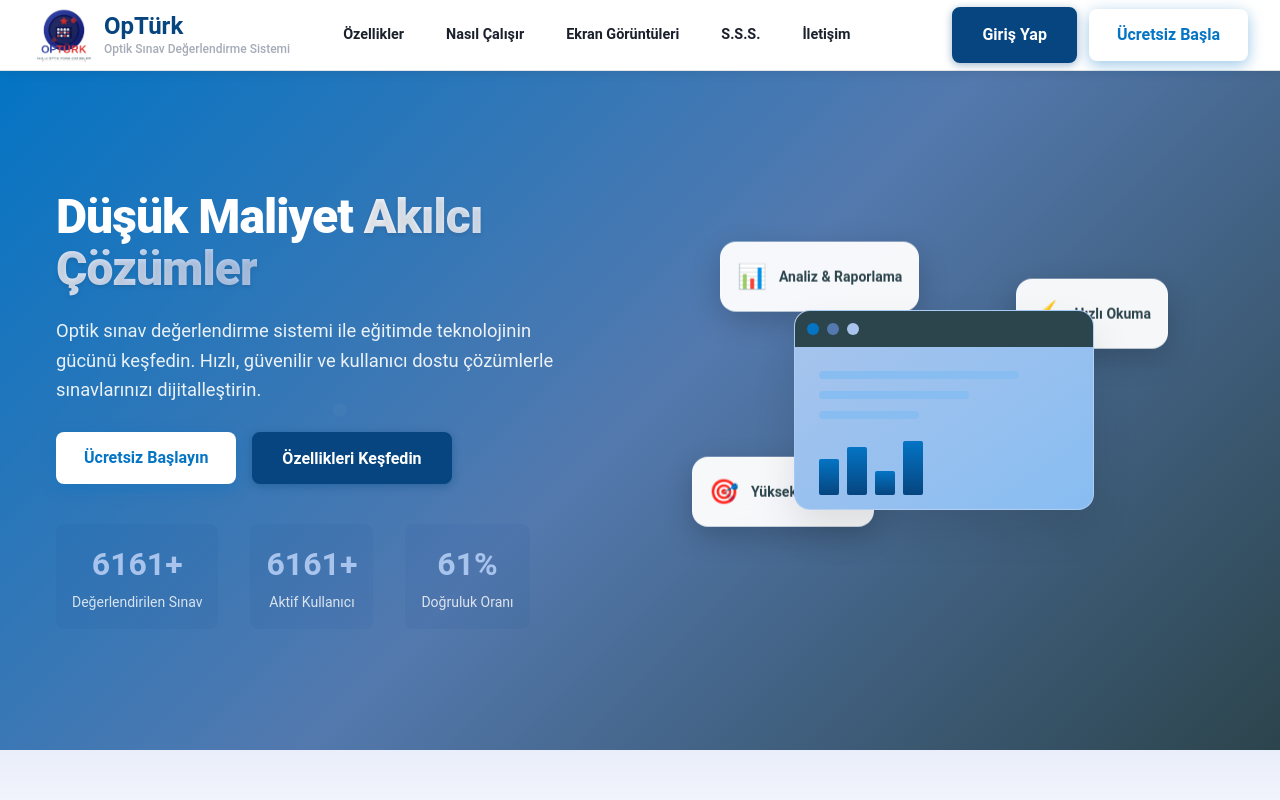
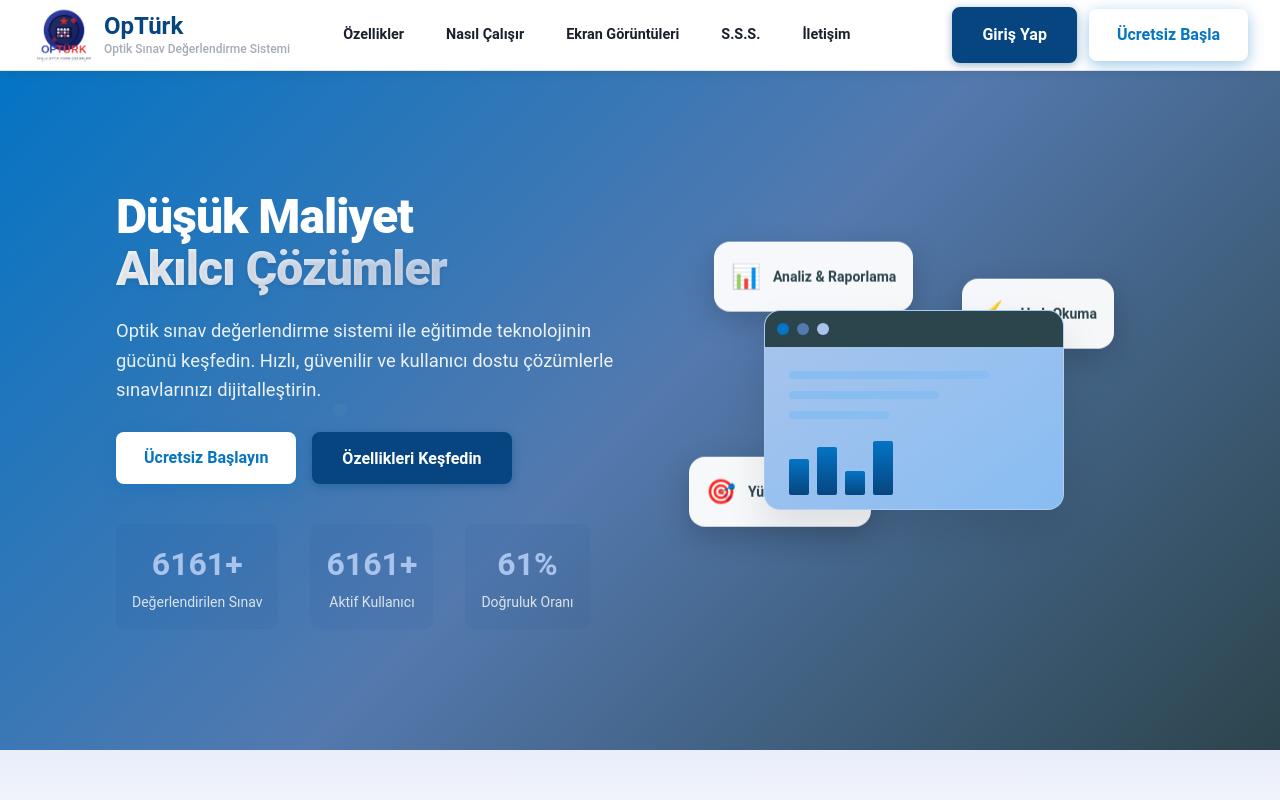
Before and after one commit to ErtanF/optik-sinav-degerlendirme-sistemi-frontend, a React (Vite) app: page / in a window 1280 px wide. Shown: the top 800 px of the page. Built offline with nearby package versions, Linux system fonts and the light colour scheme.

Commit message:
Landing Page3

```diff
--- a/index.html
+++ b/index.html
@@ -38,8 +38,8 @@
     <!-- Font Loading with Display Swap -->
     <link href="https://fonts.googleapis.com/css2?family=Inter:wght@300;400;500;600;700;800&display=swap" rel="stylesheet">
 
-    <!-- Preload Critical Resources -->
-    <link rel="preload" href="/src/pages/Landing/Landing.css" as="style">
+    <!-- Critical Resources -->
+    <!-- Landing.css sadece lazım olduğunda yüklenecek -->
 
     <!-- Structured Data -->
     <script type="application/ld+json">
--- a/src/pages/Landing/components/HeroSection.css
+++ b/src/pages/Landing/components/HeroSection.css
@@ -45,6 +45,11 @@
   line-height: 1.1;
   margin-bottom: 1.25rem;
   letter-spacing: -0.02em;
+}
+
+.title-line {
+  display: block;
+  line-height: 1.1;
 }
 
 .hero-highlight {
@@ -322,6 +327,10 @@
     font-size: 2.25rem;
   }
 
+  .title-line {
+    line-height: 1.2;
+  }
+
   .hero-description {
     font-size: 1rem;
     max-width: none;
--- a/src/pages/Landing/components/HeroSection.jsx
+++ b/src/pages/Landing/components/HeroSection.jsx
@@ -9,8 +9,8 @@
         <div className="hero-content">
           <div className="hero-text">
             <h1 className="hero-title">
-              Düşük Maliyet
-              <span className="hero-highlight"> Akılcı Çözümler</span>
+              <div className="title-line">Düşük Maliyet</div>
+              <div className="title-line hero-highlight">Akılcı Çözümler</div>
             </h1>
             <p className="hero-description">
               Optik sınav değerlendirme sistemi ile eğitimde teknolojinin gücünü keşfedin.
```
